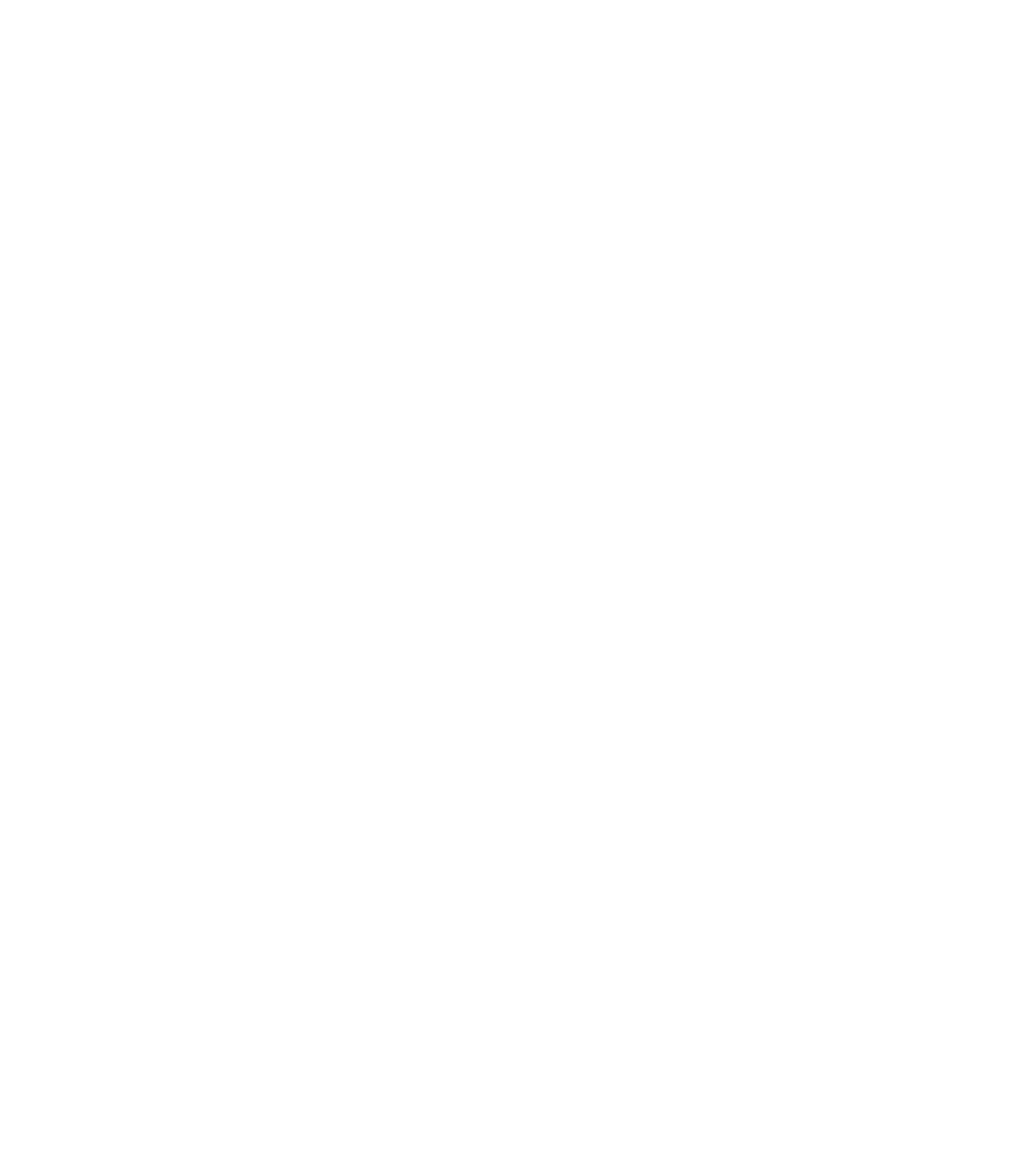
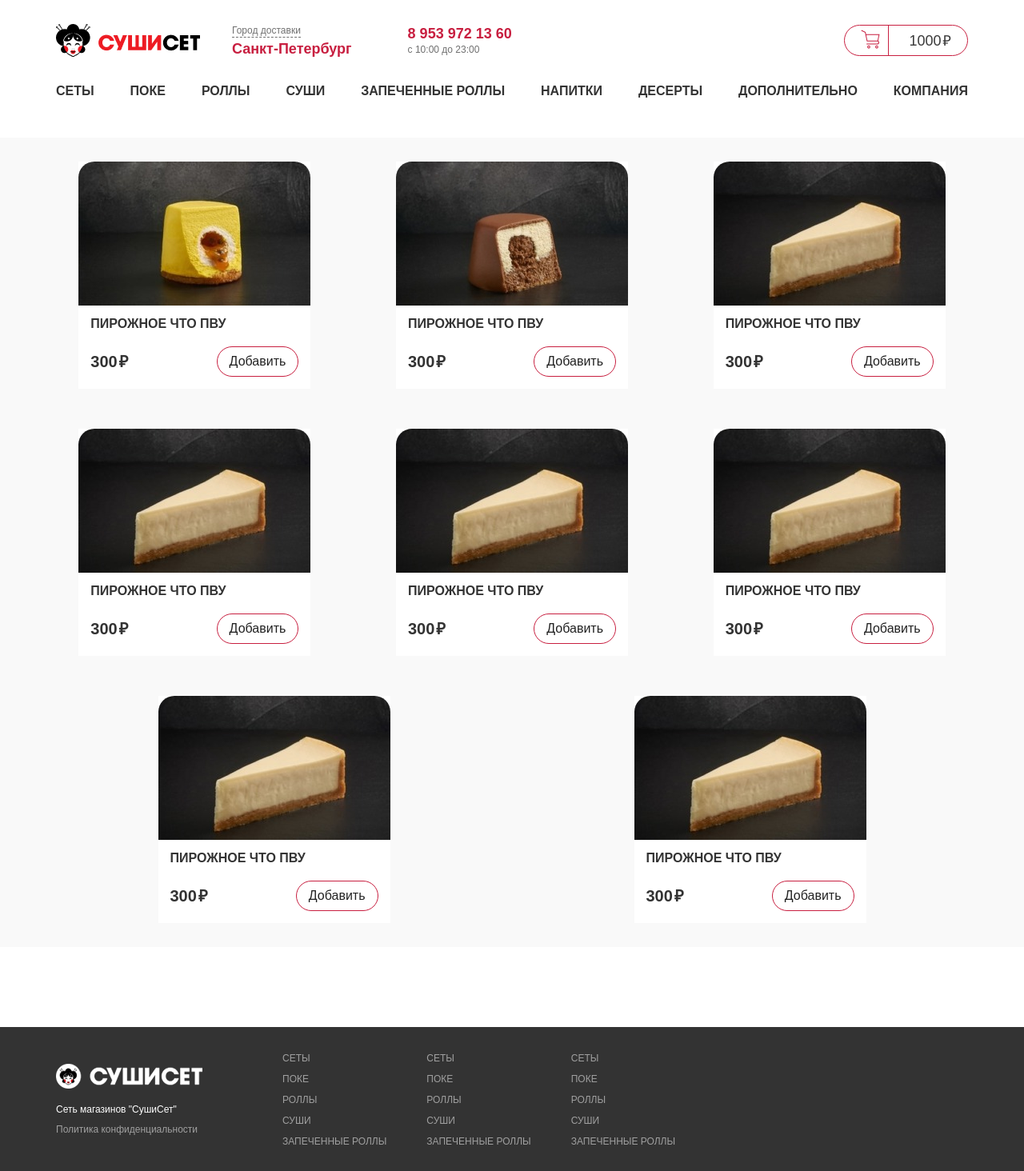
Before and after one commit to UnusualMessage/sushi-application, a React (Create React App) app in the folder sushi-front/: page / in a window 1280 px wide. Before the commit this address had no page. Shown: the whole page at 80% size. Before the commit the page ends 800 px from the top, so only its background shows below. Built offline with nearby package versions, Linux system fonts and the light colour scheme.

Commit message:
Объединил все компоненты

```diff
--- a/sushi-front/src/App.js
+++ b/sushi-front/src/App.js
@@ -1,11 +1,13 @@
-import { Routes } from "react-router-dom"
+import { Routes, Route } from "react-router-dom"
+
+import Main from "./Main/Main";
 
 import './App.scss';
 
 const App = () => {
     return (
         <Routes>
-
+            <Route path="/" element={<Main/>}/>
         </Routes>
     )
 }
--- /dev/null
+++ b/sushi-front/src/Main/Main.js
@@ -0,0 +1,17 @@
+import Header from "./Components/Base/Header/Header";
+import Nav from "./Components/Base/Nav/Nav";
+import Footer from "./Components/Base/Footer/Footer";
+import Shopping from "./Components/Pages/Shopping/Shopping";
+
+const Main = () => {
+    return(
+        <>
+            <Header/>
+            <Nav/>
+            <Shopping/>
+            <Footer/>
+        </>
+    )
+}
+
+export default Main;
```
Also changed, not shown: sushi-front/src/Main/Components/Base/Wrapper.js (added), sushi-front/src/Main/Main.scss (added).
